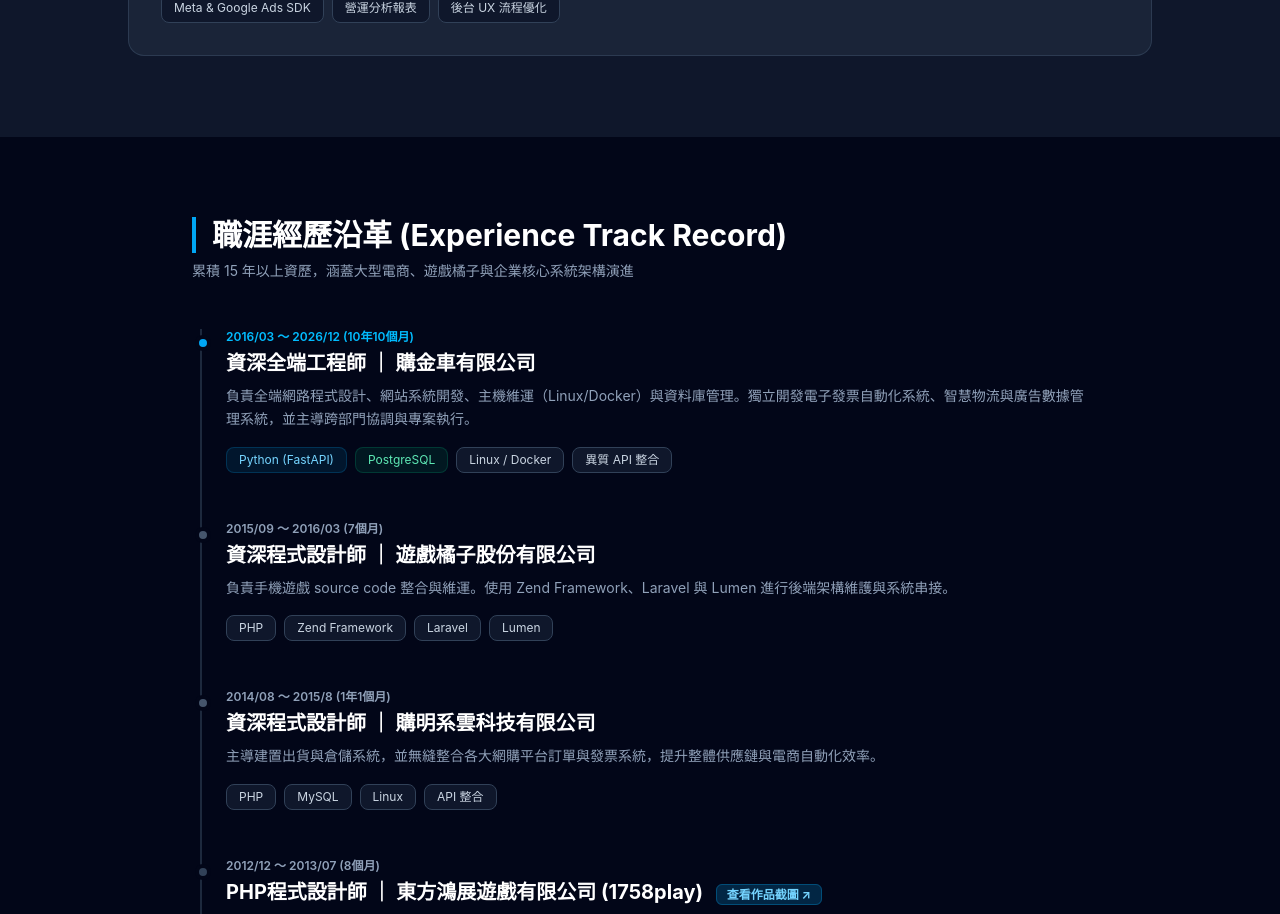
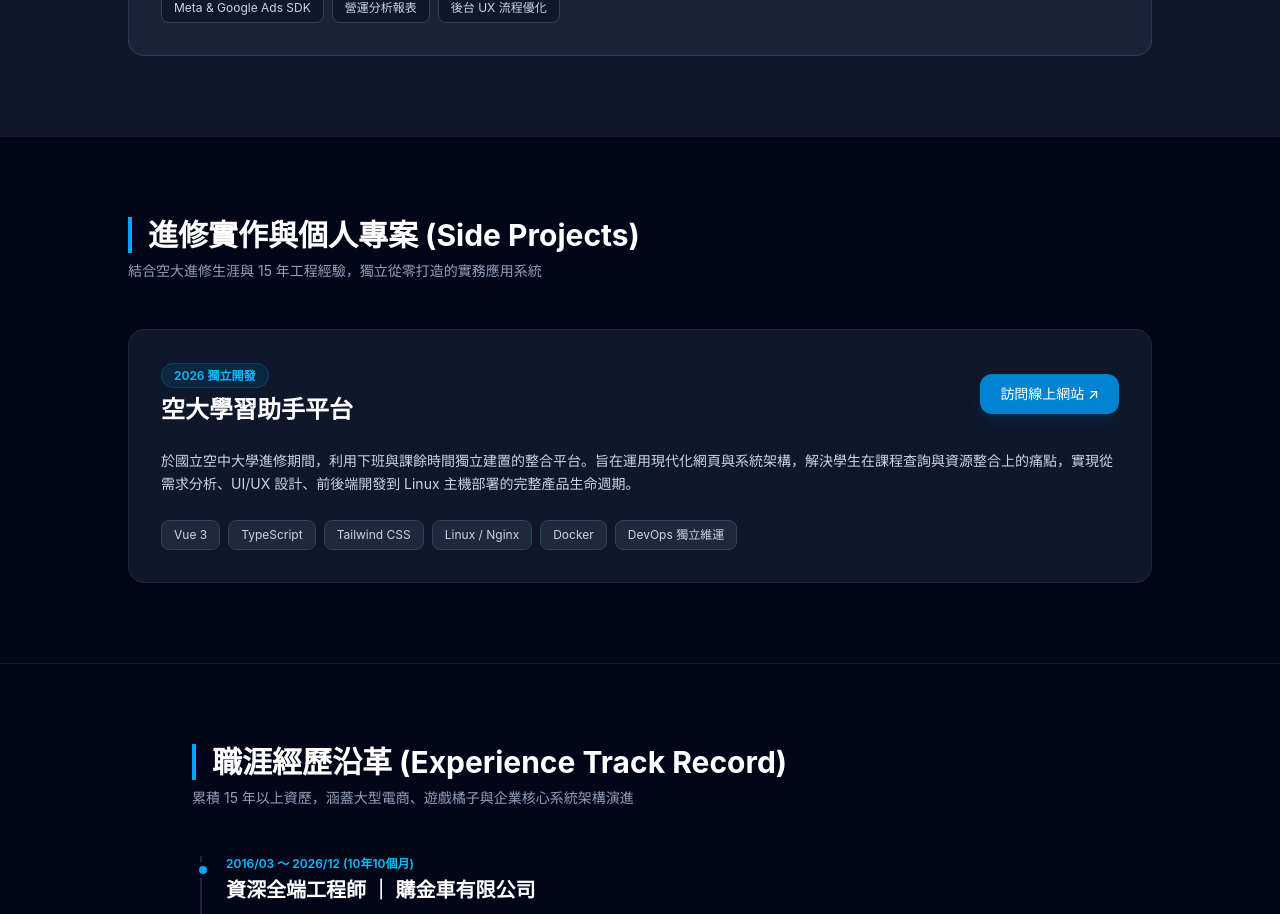
Before and after one commit to denise92/resume, a Vue app: page / in a window 1280 px wide. Shown: the part 1740-2654 px from the top of the page. Built offline with nearby package versions, Linux system fonts and the light colour scheme.

Commit message:
add nou project

```diff
--- a/src/App.vue
+++ b/src/App.vue
@@ -6,6 +6,7 @@ import TechStack from './components/TechStack.vue'
 import Architecture from './components/Architecture.vue'
 import HistoryGallery from './components/HistoryGallery.vue'
 import Experience from './components/Experience.vue'
+import SideProjects from './components/SideProjects.vue'
 
 // 控制返回頁首按鈕的顯示與隱藏
 const showBackToTop = ref(false)
@@ -46,6 +47,9 @@ onUnmounted(() => {
     <!-- 3. 購金車三大系統架構 -->
     <Architecture id="projects" />
 
+    <!-- 6. 個人側專案與開源貢獻 -->
+    <SideProjects id="side-projects" />
+
     <!-- 4. 職涯經歷沿革 -->
     <Experience id="experience" />
 
--- /dev/null
+++ b/src/components/SideProjects.vue
@@ -0,0 +1,44 @@
+<!-- src/components/SideProjects.vue 範例 -->
+<template>
+  <section id="side-projects" class="py-20 bg-slate-950 text-white px-6 border-t border-slate-900">
+    <div class="max-w-5xl mx-auto">
+      <div class="mb-12">
+        <h2 class="text-2xl md:text-3xl font-bold border-l-4 border-sky-500 pl-4 mb-2">
+          進修實作與個人專案 (Side Projects)
+        </h2>
+        <p class="text-slate-400 text-sm">結合空大進修生涯與 15 年工程經驗，獨立從零打造的實務應用系統</p>
+      </div>
+
+      <div class="bg-slate-900 border border-slate-800 rounded-2xl p-8 hover:border-sky-500/50 transition shadow-xl">
+        <div class="flex flex-col md:flex-row md:items-center justify-between gap-4 mb-6">
+          <div>
+            <span class="text-xs font-semibold text-sky-400 bg-sky-500/10 px-3 py-1 rounded-full border border-sky-500/20">
+              2026 獨立開發
+            </span>
+            <h3 class="text-2xl font-bold text-white mt-2">空大學習助手平台</h3>
+          </div>
+          <a
+            href="https://nou.rudebao.com.tw/"
+            target="_blank"
+            class="inline-flex items-center gap-2 bg-sky-600 hover:bg-sky-500 text-white text-sm font-medium px-5 py-2.5 rounded-xl transition shadow-lg shadow-sky-900/30 w-fit"
+          >
+            訪問線上網站 ↗
+          </a>
+        </div>
+
+        <p class="text-slate-300 text-sm leading-relaxed mb-6">
+          於國立空中大學進修期間，利用下班與課餘時間獨立建置的整合平台。旨在運用現代化網頁與系統架構，解決學生在課程查詢與資源整合上的痛點，實現從需求分析、UI/UX 設計、前後端開發到 Linux 主機部署的完整產品生命週期。
+        </p>
+
+        <div class="flex flex-wrap gap-2 text-xs">
+          <span class="bg-slate-800 text-slate-300 px-3 py-1.5 rounded-lg border border-slate-700">Vue 3</span>
+          <span class="bg-slate-800 text-slate-300 px-3 py-1.5 rounded-lg border border-slate-700">TypeScript</span>
+          <span class="bg-slate-800 text-slate-300 px-3 py-1.5 rounded-lg border border-slate-700">Tailwind CSS</span>
+          <span class="bg-slate-800 text-slate-300 px-3 py-1.5 rounded-lg border border-slate-700">Linux / Nginx</span>
+          <span class="bg-slate-800 text-slate-300 px-3 py-1.5 rounded-lg border border-slate-700">Docker</span>
+          <span class="bg-slate-800 text-slate-300 px-3 py-1.5 rounded-lg border border-slate-700">DevOps 獨立維運</span>
+        </div>
+      </div>
+    </div>
+  </section>
+</template>
```
